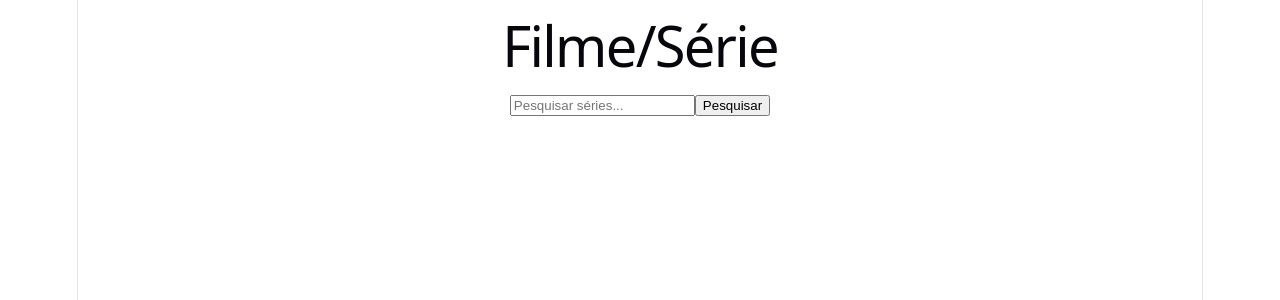
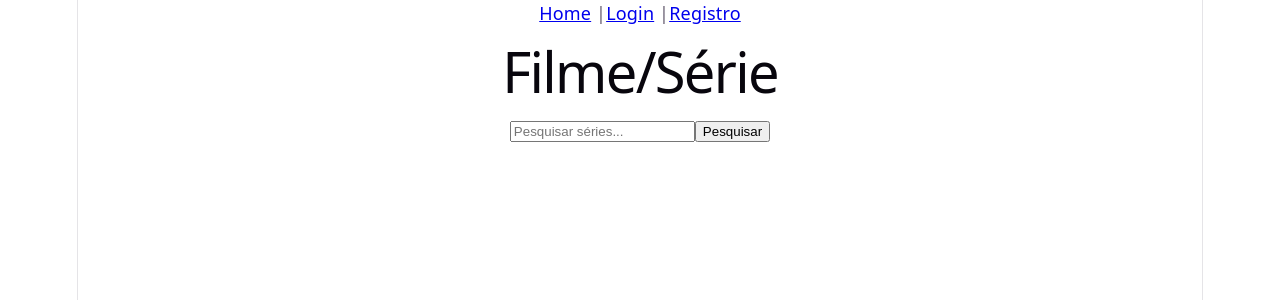
Before and after one commit to Consani2/Tracker-FS, a React app in the folder frontend/: page / in a window 1280 px wide. Shown: the top 300 px of the page. Built offline with nearby package versions, Linux system fonts and the light colour scheme; no server answers; the HTML template or start-up script is replaced by a standard one.

Commit message:
adiciona navbar | adiciona pagina login e registro | implementa funcionalidade registro com localStorage

```diff
--- a/frontend/src/App.jsx
+++ b/frontend/src/App.jsx
@@ -2,12 +2,19 @@ import { useState } from 'react'
 import './App.css'
 import Home from "./pages/Home.jsx";
 import AppRoutes from "./routes/Routes.jsx";
+import Navbar from "./components/Navbar.jsx";
+import {useLocation} from "react-router-dom";
 
 function App() {
   const [count, setCount] = useState(0)
+  const localizacao = useLocation()
+  //const pagSemNavBar = ["/login", "/registro"]
 
   return (
-      <AppRoutes />
+      <div className="App">
+        <Navbar />
+        <AppRoutes />
+      </div>
   )
 }
 
--- a/frontend/src/components/ExibirDetalhesSeason.jsx
+++ b/frontend/src/components/ExibirDetalhesSeason.jsx
@@ -20,7 +20,7 @@ function ExibirDetalhesSeason(props) {
         carregarDados();
 
     }, [props.serie.id, temporadaSelecionada]);
-    console.log("DADOS TEMPORADA: ", dadosTemporada)
+    //console.log("DADOS TEMPORADA: ", dadosTemporada)
 
     return (
         <div>
@@ -56,8 +56,8 @@ function ExibirDetalhesSeason(props) {
                 Número de episódios: {dadosTemporada?.[temporadaSelecionada - 1]?.episodes?.length}
             </h4>
 
-            <p>{dadosTemporada?.overview}</p>
             <div>
+                {/*Mapeia os episódios de cada temporada selecionada pelo utilizador*/}
                 {dadosTemporada?.[temporadaSelecionada - 1]?.episodes?.map((episodio, i) => (
                     <div key={episodio.id}>
                         <input
--- /dev/null
+++ b/frontend/src/components/Navbar.jsx
@@ -0,0 +1,12 @@
+
+function Navbar(){
+    return(
+        <nav>
+            <a href="/">Home</a> |
+            <a href="/login">Login</a> |
+            <a href="/registro">Registro</a>
+        </nav>
+    )
+}
+
+export default Navbar;
--- a/frontend/src/main.jsx
+++ b/frontend/src/main.jsx
@@ -2,9 +2,10 @@ import { StrictMode } from 'react'
 import { createRoot } from 'react-dom/client'
 import './index.css'
 import App from './App.jsx'
-import {Routes} from "react-router-dom";
+import {BrowserRouter, Routes} from "react-router-dom";
 
 createRoot(document.getElementById('root')).render(
-    <App />
-,
+    <BrowserRouter>
+        <App />
+    </BrowserRouter>
 )
--- /dev/null
+++ b/frontend/src/pages/Login.jsx
@@ -0,0 +1,16 @@
+
+function Login (){
+
+    return(
+        <div>
+            <h1>Login</h1>
+            <form>
+                <input type="text" placeholder="Username" />
+                <input type="password" placeholder="Password" />
+                <button type="submit">Login</button>
+            </form>
+        </div>
+    )
+}
+
+export default Login;
--- /dev/null
+++ b/frontend/src/pages/Registro.jsx
@@ -0,0 +1,31 @@
+import {useEffect, useState} from "react";
+
+function Registro(){
+    const [nome, setNome] = useState("");
+    const [senha, setSenha] = useState("");
+    let dados = {}
+
+    return(
+        <div>
+            <h1>Registro</h1>
+            <form onSubmit={e => e.preventDefault()}>
+                <input onChange={(e) => setNome(e.target.value)} type="text" id={"nome"} placeholder="Username" />
+                <input onChange={(e) => setSenha(e.target.value)} type="password" id={"senha"} placeholder="Password" />
+                <button onClick={ () => {
+                    dados = {nome, senha}
+                    if(localStorage.getItem("users")=== null){
+
+                    localStorage.setItem("users", JSON.stringify([dados]));
+                        }
+                    else {
+                        //transforma users em objeto JS, adiciona dados e, por último, transforma-os em ‘String’ para armazenar no localStorage
+                        localStorage.setItem("users", JSON.stringify([...JSON.parse(localStorage.getItem("users")), dados]));
+                    }
+                }
+                } type="submit">Registrar</button>
+            </form>
+        </div>
+
+    )
+}
+export default Registro;
--- a/frontend/src/routes/Routes.jsx
+++ b/frontend/src/routes/Routes.jsx
@@ -1,18 +1,22 @@
 import {BrowserRouter, Route, Routes} from "react-router-dom";
 import Home from "../pages/Home.jsx";
 import DetalhesSeries from "../pages/DetalhesSeries.jsx";
+import Login from "../pages/Login.jsx";
+import Registro from "../pages/Registro.jsx";
 
 const AppRoutes = () => {
     return (
-    <BrowserRouter>
         <Routes>
             <Route exact path="/" element={<Home />} />
             <Route exact path ="/serie/:id" element={<DetalhesSeries />} />
+            <Route exact path ="/login" element={<Login/>} />
+            <Route exact path ="/registro" element={<Registro/>} />
+
 
         </Routes>
 
 
-    </BrowserRouter>
+
     )
 }
 export default AppRoutes;
--- a/frontend/src/services/tmbdbService.js
+++ b/frontend/src/services/tmbdbService.js
@@ -32,6 +32,7 @@ export async function searchSeriesById(id){
     return response.data;
 }
 
+
 export async function carregarDetalhesSeason(id, nmrSeasons){
     let url = `https://api.themoviedb.org/3/tv/${id}/season/`;
     const dados = [];
```
Also changed, not shown: frontend/src/services/authService.js (added, +9 -0 lines).
